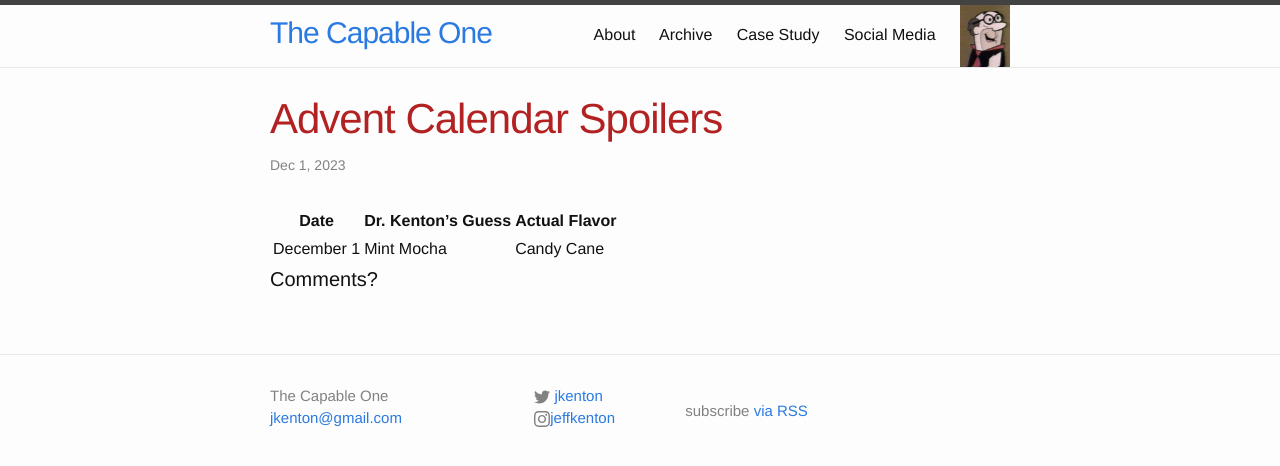
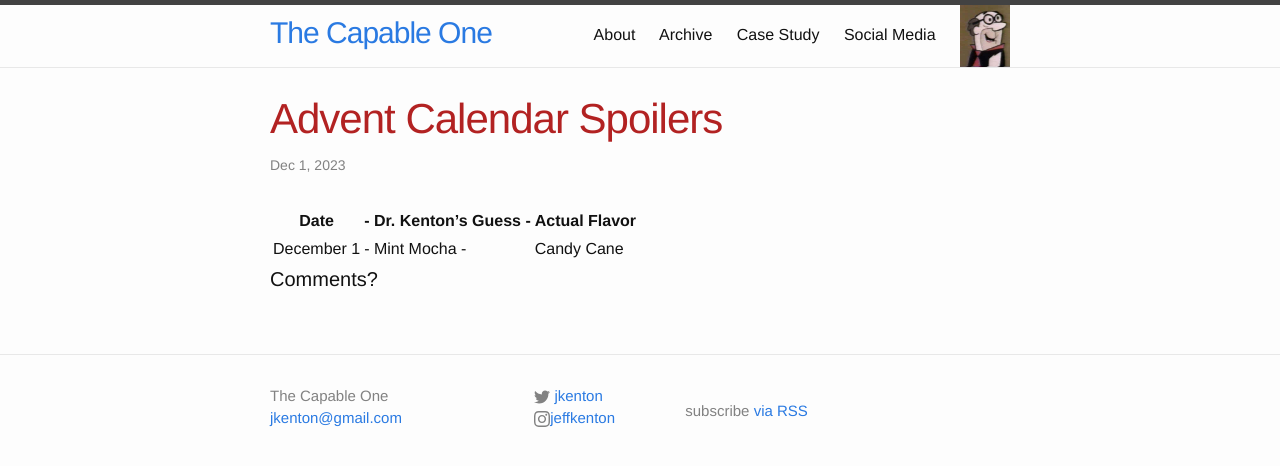
Before and after one commit to jkenton/CapableOne, a Jekyll site: the page built from _posts/2023-12-01-spoilers.md, in a window 1280 px wide. Shown: the top 466 px of the page. Built offline with Jekyll 4.4.1, drawn with Linux system fonts in a browser that asks for light colours; comment, search, counter and statistics services are not loaded.

```diff
--- a/_posts/2023-12-01-spoilers.md
+++ b/_posts/2023-12-01-spoilers.md
@@ -5,6 +5,6 @@ layout: post
 comments: true
 ---
 
-|Date | Dr. Kenton's Guess | Actual Flavor|
+|Date | - Dr. Kenton's Guess - | Actual Flavor|
 |---|---|---|
-|December 1| Mint Mocha | Candy Cane|
+|December 1| - Mint Mocha - | Candy Cane|
```
